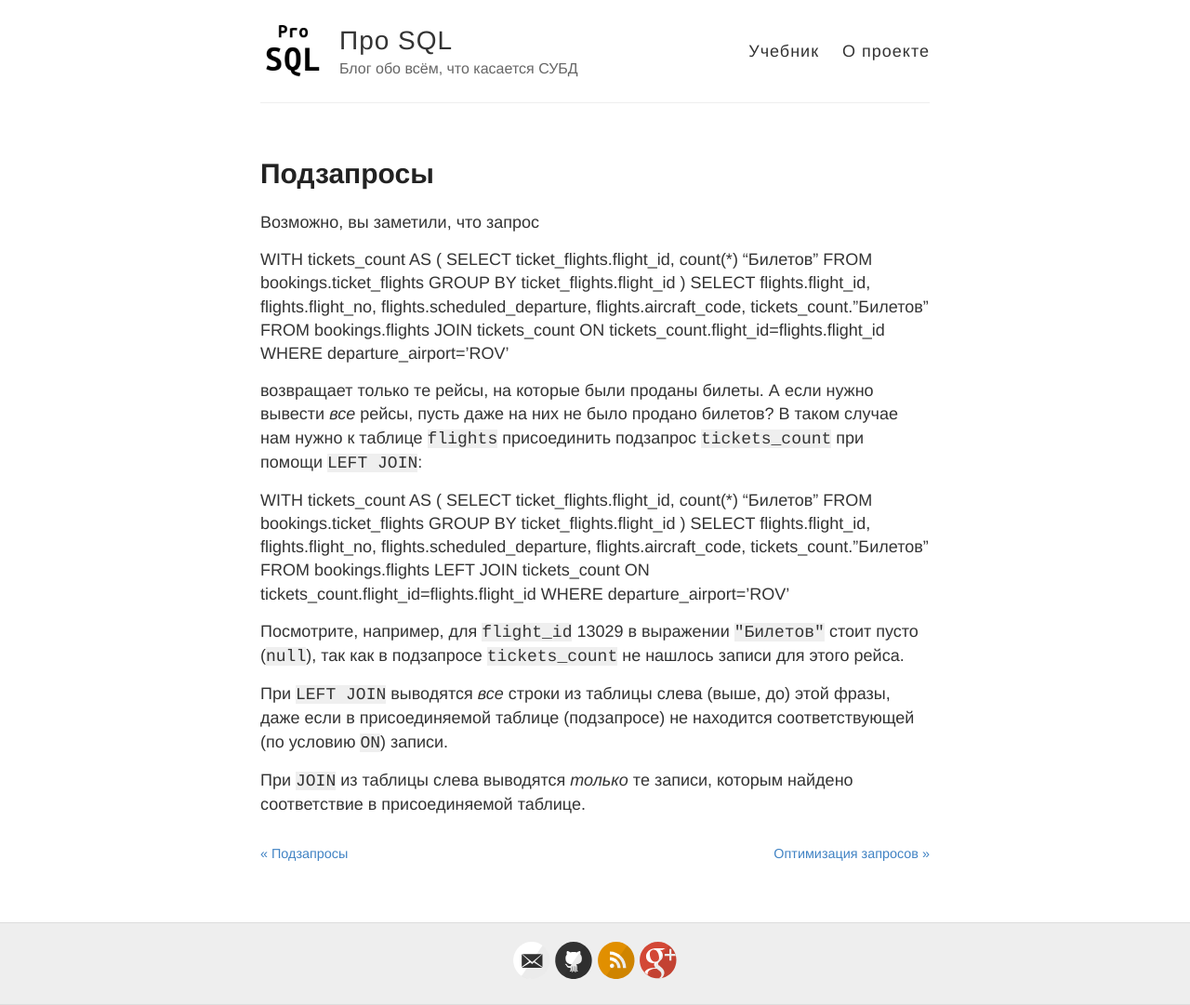
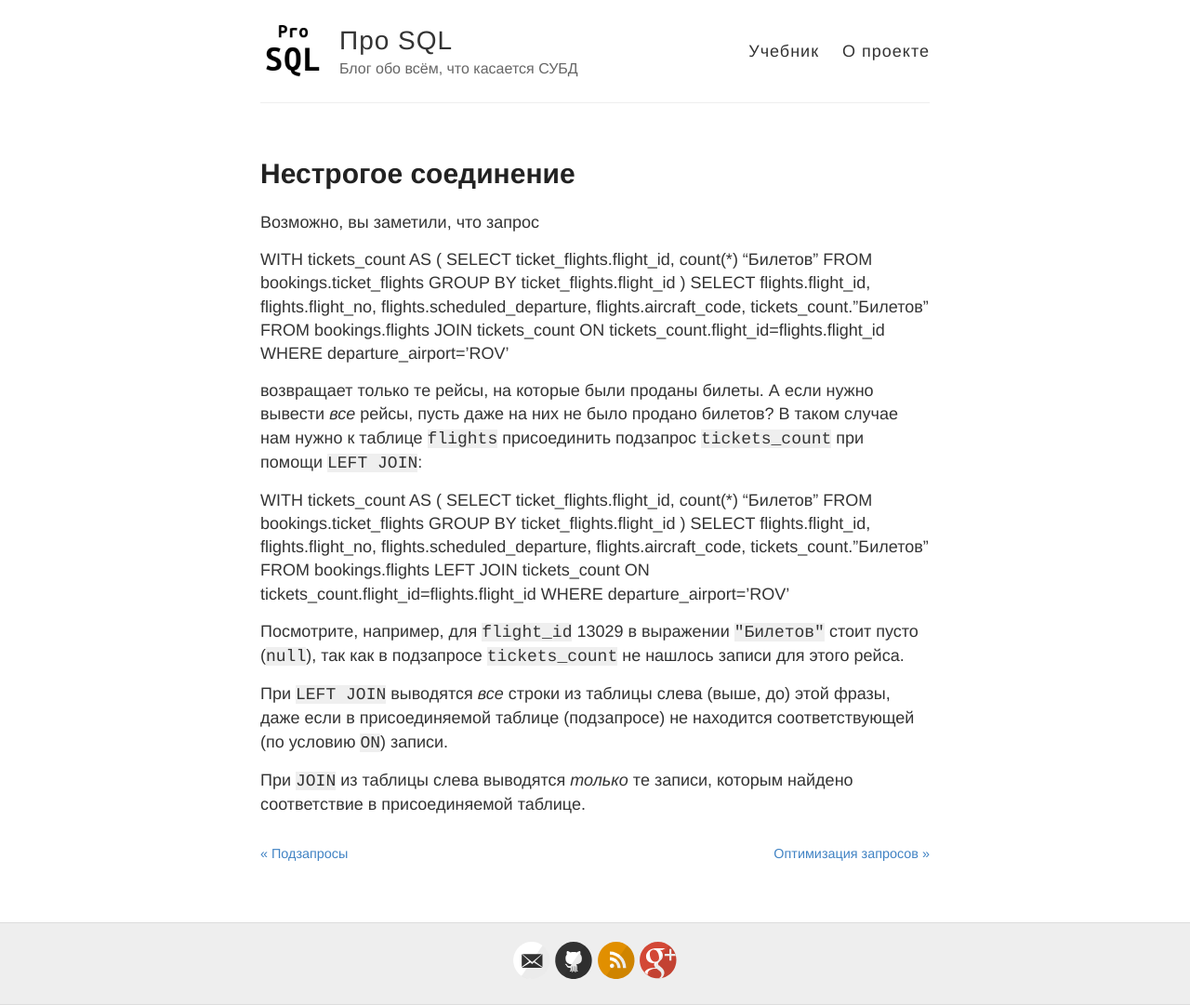
Before and after one commit to prosql/prosql.github.io, a Jekyll site: the page built from _book/01-31-leftjoin.md, in a window 1280 px wide. Shown: the whole page at 93% size. Built offline with Jekyll 4.4.1, drawn with Linux system fonts in a browser that asks for light colours; comment, search, counter and statistics services are not loaded.

```diff
--- a/_book/01-31-leftjoin.md
+++ b/_book/01-31-leftjoin.md
@@ -1,6 +1,6 @@
 ---
 layout: article
-title: Подзапросы
+title: Нестрогое соединение
 ---
 Возможно, вы заметили, что запрос
 
```
